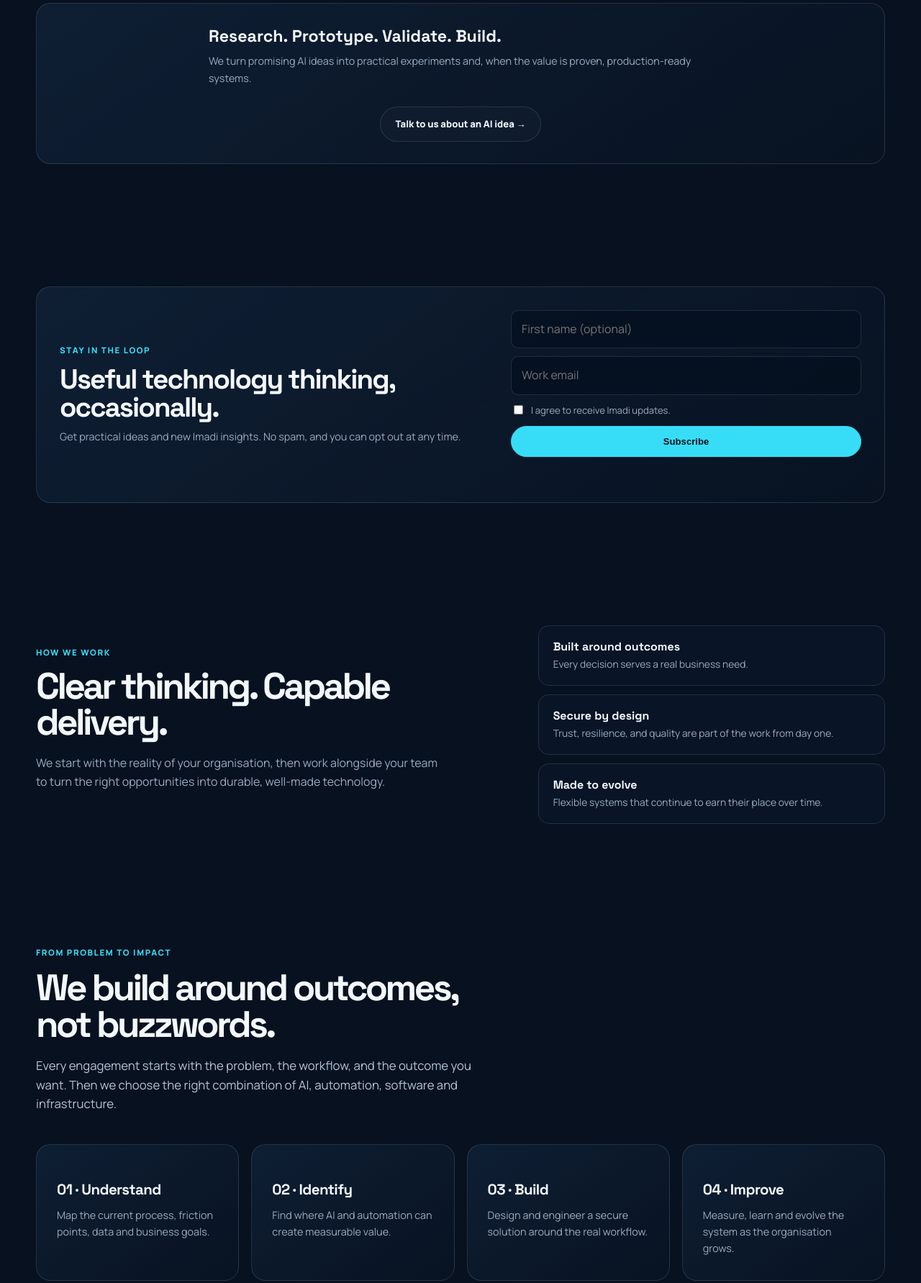
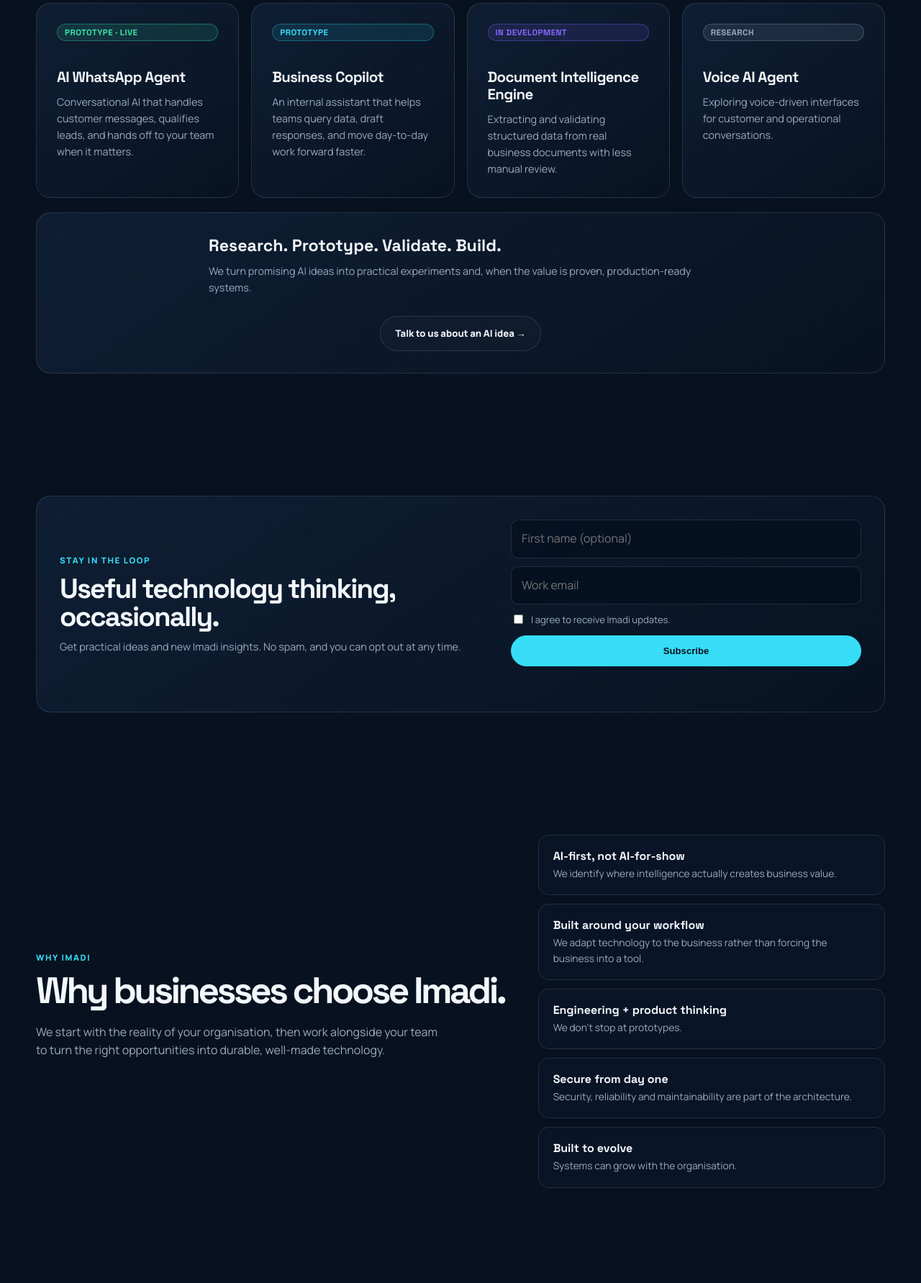
Before and after one commit to burhanuddinpatanwala675-coder/imadi-platform, a website: page public/index.html in a window 1280 px wide. Shown: the part 3153-4936 px from the top of the page at 72% size. Drawn offline with Linux system fonts and the light colour scheme; no server answers.

Commit message:
Add featured work, AI Lab cards, and Why Imadi section; update founder title

```diff
--- a/public/index.html
+++ b/public/index.html
@@ -182,6 +182,12 @@
         .lab-banner { padding: 30px; display: flex; justify-content: space-between; align-items: center; gap: 28px; }
         .lab-banner strong { font: 700 1.45rem var(--display); }
         .lab-banner p { margin: 8px 0 0; color: var(--muted); max-width: 700px; }
+        .lab-projects { margin-bottom: 20px; }
+        .lab-status { display: inline-block; font: 700 .72rem var(--display); letter-spacing: .04em; text-transform: uppercase; padding: 4px 10px; border-radius: 999px; margin-bottom: 14px; }
+        .lab-status.status-live { color: var(--green); background: rgba(62,230,168,.12); border: 1px solid rgba(62,230,168,.35); }
+        .lab-status.status-prototype { color: var(--cyan); background: rgba(55,221,247,.1); border: 1px solid rgba(55,221,247,.3); }
+        .lab-status.status-development { color: var(--violet); background: rgba(135,102,255,.12); border: 1px solid rgba(135,102,255,.35); }
+        .lab-status.status-research { color: var(--muted); background: rgba(154,171,193,.12); border: 1px solid rgba(154,171,193,.3); }
         .outcome-grid { grid-template-columns: repeat(4, 1fr); }
         .outcome-grid .card { min-height: 190px; }
 
@@ -321,13 +327,14 @@
 
             <section class="section founder-section" id="founder">
                 <div class="wrap founder-grid">
+                    <!-- Founder portrait: swap this initials block for an <img> once Maria's photo file is provided. -->
                     <div class="founder-portrait reveal" aria-hidden="true">
                         <div class="founder-initial">MA</div>
                     </div>
                     <div class="reveal">
                         <div class="eyebrow">Founder & vision</div>
                         <h2>Technology should solve real problems.</h2>
-                        <p class="founder-name">Maria Aziz <span>· Founder, Imadi Technologies</span></p>
+                        <p class="founder-name">Maria Aziz <span>· Founder & CEO, Imadi Technologies</span></p>
                         <p>Imadi was built around a simple idea: advanced technology should be practical, understandable, and useful to the organisations that rely on it.</p>
                         <p>Our focus is bringing AI, software engineering, and thoughtful product thinking together to create systems that make meaningful work easier.</p>
                         <a class="btn" href="about.html">Meet the founder →</a>
@@ -342,6 +349,28 @@
                         <h2>Exploring what AI can make possible.</h2>
                         <p>We experiment with AI agents, business copilots, voice and conversational systems, document intelligence, and new product ideas.</p>
                     </div>
+                    <div class="grid ai-agents lab-projects reveal">
+                        <article class="card reveal">
+                            <span class="lab-status status-live">Prototype · Live</span>
+                            <h3>AI WhatsApp Agent</h3>
+                            <p>Conversational AI that handles customer messages, qualifies leads, and hands off to your team when it matters.</p>
+                        </article>
+                        <article class="card reveal">
+                            <span class="lab-status status-prototype">Prototype</span>
+                            <h3>Business Copilot</h3>
+                            <p>An internal assistant that helps teams query data, draft responses, and move day-to-day work forward faster.</p>
+                        </article>
+                        <article class="card reveal">
+                            <span class="lab-status status-development">In development</span>
+                            <h3>Document Intelligence Engine</h3>
+                            <p>Extracting and validating structured data from real business documents with less manual review.</p>
+                        </article>
+                        <article class="card reveal">
+                            <span class="lab-status status-research">Research</span>
+                            <h3>Voice AI Agent</h3>
+                            <p>Exploring voice-driven interfaces for customer and operational conversations.</p>
+                        </article>
+                    </div>
                     <div class="lab-banner card reveal">
                         <div>
                             <strong>Research. Prototype. Validate. Build.</strong>
@@ -355,6 +384,18 @@
             <!-- Responsible AI section intentionally withheld: per the Content Handoff doc this
                  topic is marked "do not publish until verified" pending Maria's answers on data
                  handling, human oversight, and security specifics. Add once confirmed. -->
+
+            <section class="section" id="featured-work" hidden>
+                <div class="wrap">
+                    <div class="section-head reveal">
+                        <div class="eyebrow">Proof, not promises</div>
+                        <h2>Real problems, real systems, real outcomes.</h2>
+                        <p>A look at the challenges we've solved and the technology behind them.</p>
+                    </div>
+                    <div class="grid three" id="featured-case-studies"></div>
+                    <p style="margin-top:28px"><a class="btn" href="case-studies.html">View all case studies →</a></p>
+                </div>
+            </section>
 
             <section class="section" id="newsletter">
                 <div class="wrap card newsletter-card reveal">
@@ -372,18 +413,22 @@
         <section class="section">
             <div class="wrap home-note">
                 <div class="reveal">
-                    <div class="eyebrow">How we work</div>
-                    <h2>Clear thinking. Capable delivery.</h2>
+                    <div class="eyebrow">Why Imadi</div>
+                    <h2>Why businesses choose Imadi.</h2>
                     <p>We start with the reality of your organisation, then work alongside your team to turn the right
                         opportunities into durable, well-made technology.</p>
                 </div>
                 <div class="principles reveal">
-                    <div class="principle"><strong>Built around outcomes</strong><span>Every decision serves a real
-                            business need.</span></div>
-                    <div class="principle"><strong>Secure by design</strong><span>Trust, resilience, and quality are
-                            part of the work from day one.</span></div>
-                    <div class="principle"><strong>Made to evolve</strong><span>Flexible systems that continue to earn
-                            their place over time.</span></div>
+                    <div class="principle"><strong>AI-first, not AI-for-show</strong><span>We identify where
+                            intelligence actually creates business value.</span></div>
+                    <div class="principle"><strong>Built around your workflow</strong><span>We adapt technology to the
+                            business rather than forcing the business into a tool.</span></div>
+                    <div class="principle"><strong>Engineering + product thinking</strong><span>We don't stop at
+                            prototypes.</span></div>
+                    <div class="principle"><strong>Secure from day one</strong><span>Security, reliability and
+                            maintainability are part of the architecture.</span></div>
+                    <div class="principle"><strong>Built to evolve</strong><span>Systems can grow with the
+                            organisation.</span></div>
                 </div>
             </div>
         </section>
--- a/public/site.js
+++ b/public/site.js
@@ -211,6 +211,27 @@
 })();
 
 (() => {
+    // Homepage "featured work" teaser: pulls the same published case studies
+    // from the CMS and shows up to 3. The section starts hidden and only
+    // reveals once there's real published work to show, so nothing empty or
+    // fabricated is ever displayed before Maria adds real case studies.
+    const list = document.querySelector('#featured-case-studies');
+    if (!list) return;
+    const section = document.querySelector('#featured-work');
+    (async () => {
+        try {
+            const response = await fetch(`${await apiBase()}/api/case-studies`); const result = await response.json();
+            if (!response.ok || !result.success) throw new Error();
+            const items = result.data.items.slice(0, 3);
+            if (!items.length) return;
+            list.replaceChildren();
+            items.forEach((item) => { const card = document.createElement('article'); card.className = 'card article reveal'; const tag = document.createElement('div'); tag.className = 'meta'; tag.textContent = item.industry; const title = document.createElement('h2'); title.textContent = item.title; const summary = document.createElement('p'); summary.textContent = item.outcomes; const link = document.createElement('a'); link.className = 'arrow'; link.href = `case-study.html?slug=${encodeURIComponent(item.slug)}`; link.textContent = 'Read case study →'; card.append(tag, title, summary, link); list.append(card); observer.observe(card); });
+            if (section) section.hidden = false;
+        } catch (error) { console.warn('Featured case studies loading failed:', error); }
+    })();
+})();
+
+(() => {
     const title = document.querySelector('#case-title');
     if (!title) return;
     (async () => {
```
Also changed, not shown: public/about.html (+1 -1 lines).
